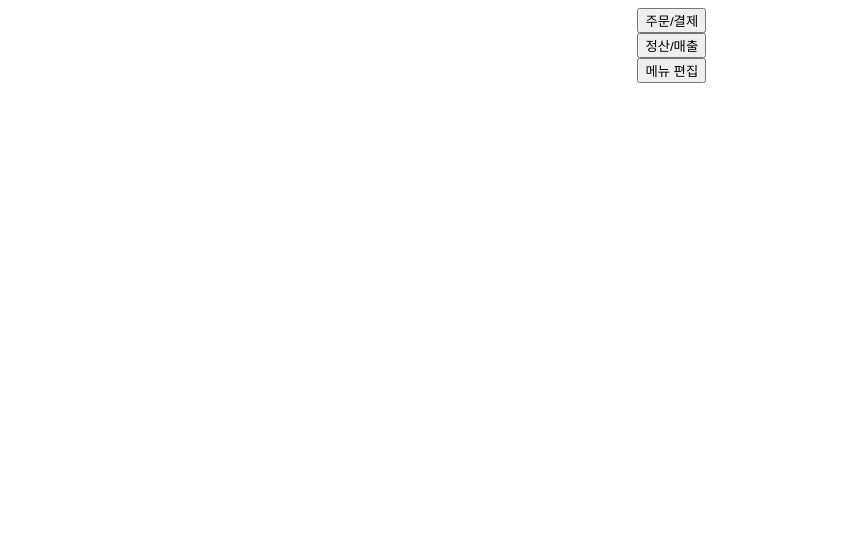
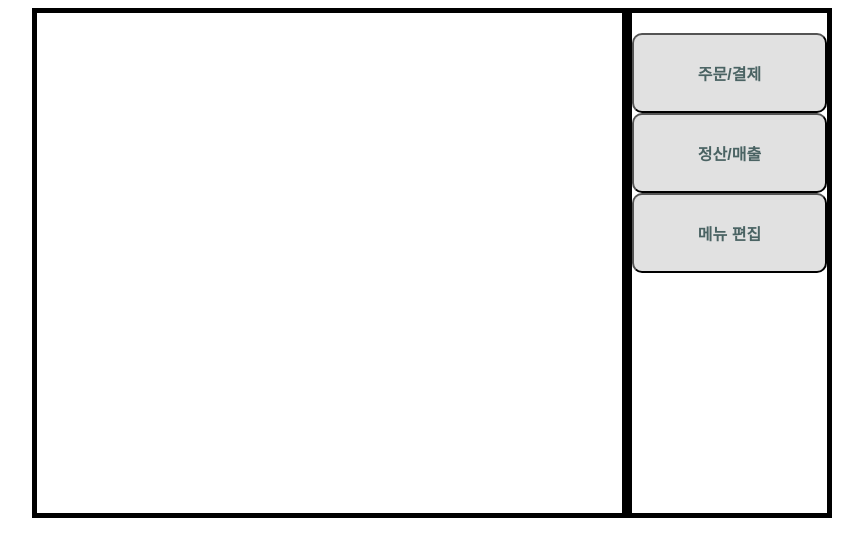
Before and after one commit to kiosksystem/pos, a Python web app: template template/Pos_main.html in a window 1280 px wide. Shown: the top 557 px of the page, without its empty margins (208-1071 px from the left). Run offline with Jinja, Linux system fonts and the light colour scheme; the template is opened without the code that fills it, so the values that code supplies are empty.

Commit message:
[#7] modify : Pos mainPage(Main, Editmenu, Sales, Calculate) template 수정

```diff
--- a/static/css/Pos_formCommon.css
+++ b/static/css/Pos_formCommon.css
@@ -1,28 +1,27 @@
-#main_container { /*body*/
+#main_container {
     display: flex;
     justify-content: center;
     min-width: 600px;
 }
 
-.Pos_form { /*메인 메뉴창*/
-    width : 65%; /*전체 폭의 65%*/
-    height : 500px; /*높이 500px*/
-    /*float : left; */
-    border-top: 10px;
-    display: flex; /*왼쪽으로 정렬*/
+.Pos_form {
+    width : 800px;
+    height : 500px;
+    display: flex;
+
 }
 
-.menu_left { /*왼쪽 메뉴창*/
-    display: block; /*가로를 모두 채우고 줄 바꿈*/
-    width : 75%; /*전체 POS_form 폭의 65%*/
+.menu_left {
+    display: block;
+    width : 75%;
     min-width: 400px;
-    height: 100%; /*전체 POS_form 높이의 100%*/
-    border : black 5px;
+    height: 100%;
+    border : black solid 5px;
 }
 
-.menu_right { /*오른쪽 메뉴창*/
+.menu_right {
     display: block;
     width : 200px;
-    height: 100%; /*전체 POS_form 높이의 100%*/
-    border : black 5px;
+    height: 100%;
+    border : black solid 5px;
 }
--- a/static/css/Pos_main.css
+++ b/static/css/Pos_main.css
@@ -3,17 +3,15 @@
 }
 
 .Pos_form .btn_list {
-
+	margin-top:20px;
 }
 
-#btn_list .btn {
+.menu_right .btn_list .btn {
 	border-radius: 10px;
 	width: 100%;
 	height: 80px;
-	outline: none;
 	font-size: 16px;
     background: #e1e1e1;
 	color: #4a6363;
 	font-weight: bold;
-	border: none;
 }
--- a/template/Pos_main.html
+++ b/template/Pos_main.html
@@ -10,18 +10,20 @@
 </head>
 <body>
 
-    <div id="main_container"> <!--body-->
-        <div class="Pos_form"> <!--메인 메뉴-->
-            <div class="menu_left"> <!--왼쪽 메뉴창-->
-                <div class="temp_box"> <!--오른쪽 메뉴창-->
+    <div id="main_container">
+        <div class="Pos_form">
+
+            <div class="menu_left">
+                <div class="temp_box">
 
                 </div>
             </div>
+
             <div class="menu_right">
                 <div class="btn_list">
-                    <div><button class="btn">주문/결제</button></div>
-                    <div><button class="btn">정산/매출</button></div>
-                    <div><button class="btn">메뉴 편집</button></div>
+                    <button type="button" class="btn" onClick="location.href='#'" >주문/결제</button>
+                    <button type="button" class="btn" onClick="location.href='#'" >정산/매출</button>
+                    <button type="button" class="btn" onClick="location.href='#'" >메뉴 편집</button>
                 </div>
             </div>
         </div>
```
Also changed, not shown: server.py (added, +7 -0 lines).
